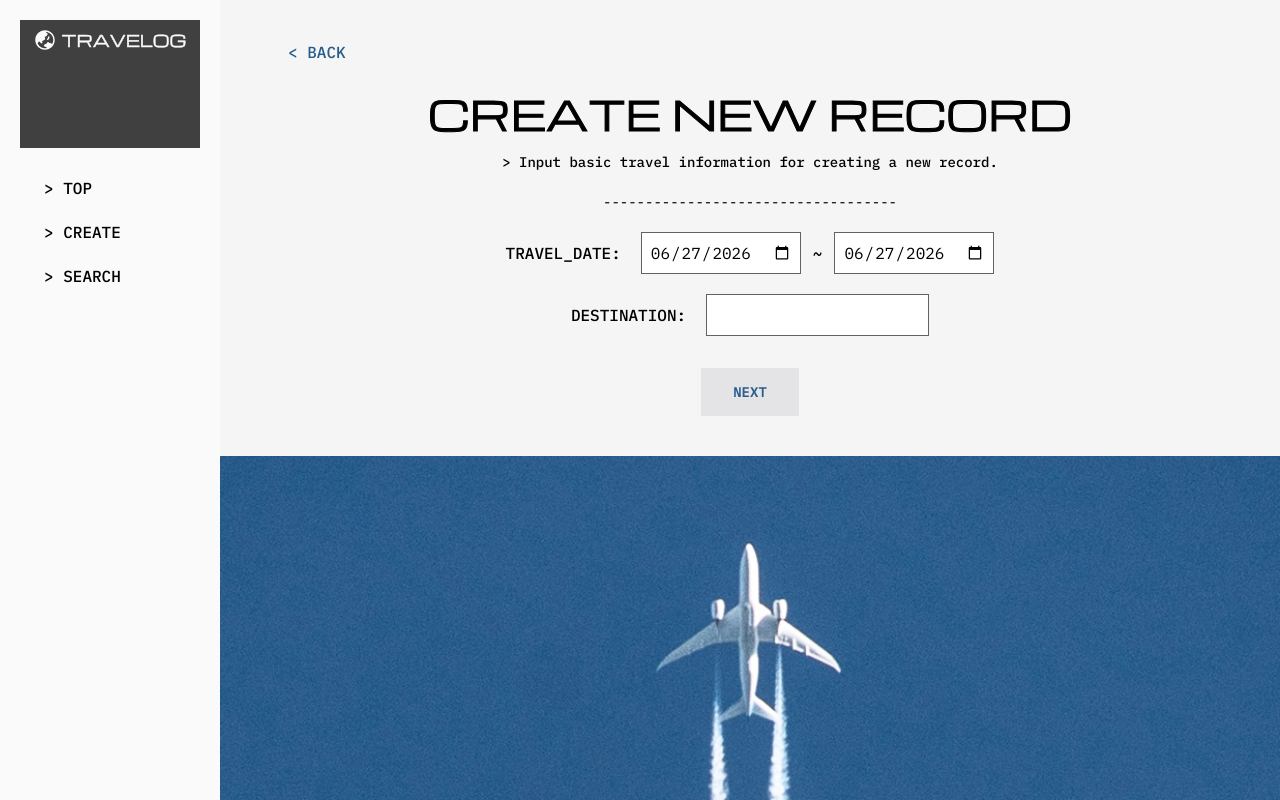
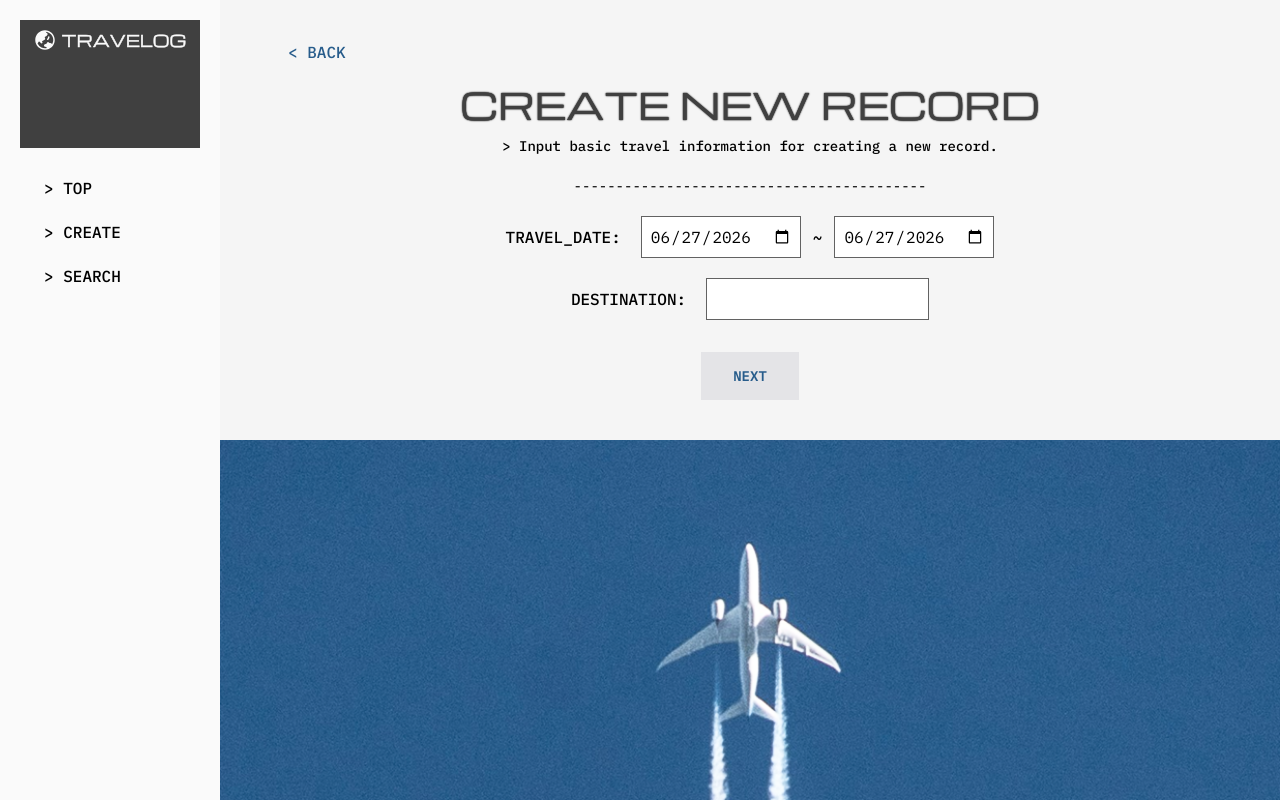
Before and after one commit to yumiirrii/travelog-newui, a Next.js app: page /create in a window 1280 px wide. Built offline with nearby package versions, Linux system fonts and the light colour scheme.

Commit message:
style: adjust pc version layout and page titles

```diff
--- a/app/components/ui/PageTitle.tsx
+++ b/app/components/ui/PageTitle.tsx
@@ -7,9 +7,9 @@ type Props = {
 export const PageTitle = ({ title, instruction, left }: Props) => {
     return (
         <div
-            className={`w-full flex flex-col gap-y-2 ${left ? "items-start" : "items-center"}`}
+            className={`w-full flex flex-col gap-y-3 ${left ? "items-start" : "items-center"}`}
         >
-            <p className="font-michroma text-[40px] [-webkit-text-stroke:1px_black]">
+            <p className="font-michroma text-4xl transition-colors text-nowrap glow-on-page-title">
                 {title}
             </p>
             <p className="text-sm font-medium whitespace-pre-wrap">
--- a/app/components/ui/SeparatorLine.tsx
+++ b/app/components/ui/SeparatorLine.tsx
@@ -7,12 +7,14 @@ export const SeparatorLine = ({ left, detailList }: Props) => {
     return (
         <>
             {detailList ? (
-                <p className="w-full text-sm bg-zinc-50 text-center">
-                    -------------------------------------------
+                <p
+                    className={`w-full text-sm ${left ? "" : "text-center"} ${detailList ? "bg-zinc-50" : ""}`}
+                >
+                    -------------------------------------------------------
                 </p>
             ) : (
                 <p className={`w-full text-sm ${left ? "" : "text-center"}`}>
-                    -----------------------------------
+                    ------------------------------------------
                 </p>
             )}
         </>
--- a/app/globals.css
+++ b/app/globals.css
@@ -56,7 +56,7 @@
         /* 外側のぼわっとした光 */ 0 0 15px var(--glow-color) !important;
 }
 
-.glow-on {
+.glow-on-title {
     color: #f5f5f5 !important;
     text-shadow:
   /* 芯を太くする */
@@ -64,3 +64,12 @@
         /* 中間の光 */ 0 0 4px #fff,
         /* 外側のぼわっとした光 */ 0 0 10px #fff !important;
 }
+
+.glow-on-page-title {
+    color: #404040 !important;
+    text-shadow:
+  /* 芯を太くする */
+        0 0 1px #404040,
+        /* 中間の光 */ 0 0 1px #404040,
+        /* 外側のぼわっとした光 */ 0 0 2px #404040 !important;
+}
--- a/app/log/[id]/page.tsx
+++ b/app/log/[id]/page.tsx
@@ -208,15 +208,8 @@ export default function LogPage() {
     return (
         <div className="flex">
             <Menu />
-            <div
-                className="min-h-screen flex flex-1"
-                style={{
-                    backgroundImage: "url('/log-bg.png')",
-                    backgroundSize: "cover",
-                    backgroundPosition: "center right",
-                }}
-            >
-                <div className="bg-base-gray w-fit h-full flex flex-col gap-y-5 px-15 py-10">
+            <div className="flex flex-1">
+                <div className="bg-base-gray w-[480px] h-full flex flex-col gap-y-5 px-15 py-10">
                     <TextButton state="back" onClick={onBack} />
                     <div className="flex flex-col items-center gap-y-5 ">
                         <PageTitle
@@ -256,7 +249,14 @@ export default function LogPage() {
                     </div>
                 </div>
 
-                <div className="flex-1">
+                <div
+                    className="flex-1 min-w-[480px] scroll-x-auto"
+                    style={{
+                        backgroundImage: "url('/log-bg.png')",
+                        backgroundSize: "cover",
+                        backgroundPosition: "center 30%",
+                    }}
+                >
                     {logs.map((log) => {
                         const dayIndex = dateList.findIndex(
                             (date) => date === log.date,
@@ -270,7 +270,6 @@ export default function LogPage() {
                                     onDetail={openModal}
                                     onDelete={deleteLog}
                                 />
-                                {/* <SeparatorLine detailList /> */}
                             </div>
                         );
                     })}
--- a/app/page.tsx
+++ b/app/page.tsx
@@ -7,14 +7,8 @@ export default function Top() {
             style={{ backgroundImage: "url('/top-bg.png')" }}
         >
             <div className="flex flex-col items-center">
-                {/* <h1 className="text-[108px]/36 text-base-gray/80 [-webkit-text-stroke:4px_white]">
-                    TRAVELOG
-                </h1>
-                <h2 className="text-5xl tracking-wide text-base-gray/80 [-webkit-text-stroke:2px_white]">
-                    TRAVEL DATA ARCHIVE
-                </h2> */}
-                <h1 className="text-[108px]/36 glow-on">TRAVELOG</h1>
-                <h2 className="text-5xl tracking-wide glow-on">
+                <h1 className="text-[108px]/36 glow-on-title">TRAVELOG</h1>
+                <h2 className="text-5xl tracking-wide glow-on-title">
                     TRAVEL DATA ARCHIVE
                 </h2>
                 <div className="flex gap-x-20 pt-10">
```
Also changed, not shown: public/dailylog-bg.png (deleted), public/log-bg.png.
